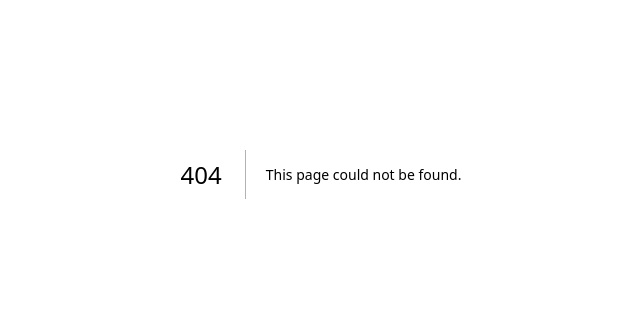
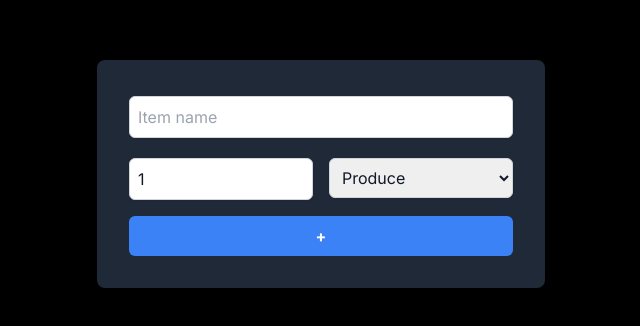
Before and after one commit to Guneetjassi/cprg306-assignments, a Next.js app: page /week-4 in a window 1280 px wide. Before the commit this address had no page. Shown: the part 226-552 px from the top of the page, without its empty margins (319-959 px from the left). Built offline with nearby package versions, Linux system fonts and the light colour scheme.

Commit message:
Add Week 4 assignment with NewItem component

```diff
--- a/app/page.js
+++ b/app/page.js
@@ -6,7 +6,7 @@
   return (
     <div className="flex flex-col items-center justify-start min-h-screen p-8">
       <h1 className="text-4xl font-bold mb-8 text-center">CPRG 306: Web Development 2 - Assignments</h1>
-      <ul className="list-disc text-left">
+      <ul className="list-disc">
         <li className="mb-4">
           <Link href="/week-2">
             Week 2 Assignment
@@ -17,6 +17,11 @@
             Week 3 Assignment
           </Link>
         </li>
+        <li className="mb-4">
+          <Link href="/week-4">
+            Week 4 Assignment
+          </Link>
+        </li>
       </ul>
     </div>
   );
--- /dev/null
+++ b/app/week-4/new-item.js
@@ -0,0 +1,82 @@
+'use client';
+
+import React, { useState } from 'react';
+
+const NewItem = () => {
+  const [name, setName] = useState('');
+  const [quantity, setQuantity] = useState(1);
+  const [category, setCategory] = useState('produce');
+
+  const handleSubmit = (e) => {
+    e.preventDefault();
+    const item = { name, quantity, category };
+    console.log(item);
+    alert(`Name: ${name}, Quantity: ${quantity}, Category: ${category}`);
+    setName('');
+    setQuantity(1);
+    setCategory('produce');
+  };
+
+  return (
+    <form onSubmit={handleSubmit} className="space-y-4">
+      <div className="mb-4">
+        <label htmlFor="name" className="sr-only">Item name</label>
+        <input
+          type="text"
+          id="name"
+          placeholder="Item name"
+          value={name}
+          onChange={(e) => setName(e.target.value)}
+          required
+          className="mt-1 block w-full border border-gray-300 rounded-md shadow-sm p-2 text-gray-900"
+        />
+      </div>
+      <div className="grid grid-cols-2 gap-4 mb-4">
+        <div>
+          <label htmlFor="quantity" className="sr-only">Quantity</label>
+          <input
+            type="number"
+            id="quantity"
+            min="1"
+            max="99"
+            value={quantity}
+            onChange={(e) => setQuantity(Number(e.target.value))}
+            required
+            className="mt-1 block w-full border border-gray-300 rounded-md shadow-sm p-2 text-gray-900"
+          />
+        </div>
+        <div>
+          <label htmlFor="category" className="sr-only">Category</label>
+          <select
+            id="category"
+            value={category}
+            onChange={(e) => setCategory(e.target.value)}
+            className="mt-1 block w-full border border-gray-300 rounded-md shadow-sm p-2 text-gray-900"
+          >
+            <option value="produce">Produce</option>
+            <option value="dairy">Dairy</option>
+            <option value="bakery">Bakery</option>
+            <option value="meat">Meat</option>
+            <option value="frozen foods">Frozen Foods</option>
+            <option value="canned goods">Canned Goods</option>
+            <option value="dry goods">Dry Goods</option>
+            <option value="beverages">Beverages</option>
+            <option value="snacks">Snacks</option>
+            <option value="household">Household</option>
+            <option value="other">Other</option>
+          </select>
+        </div>
+      </div>
+      <div>
+        <button
+          type="submit"
+          className="w-full bg-blue-500 text-white font-bold py-2 px-4 rounded-md hover:bg-blue-700"
+        >
+          +
+        </button>
+      </div>
+    </form>
+  );
+};
+
+export default NewItem;
--- /dev/null
+++ b/app/week-4/page.js
@@ -0,0 +1,15 @@
+import React from 'react';
+import NewItem from './new-item';
+
+const Page = () => {
+  return (
+    <div className="flex items-center justify-center min-h-screen bg-black">
+      <div className="bg-gray-800 p-8 rounded-lg shadow-md max-w-md w-full">
+
+        <NewItem />
+      </div>
+    </div>
+  );
+};
+
+export default Page;
```
